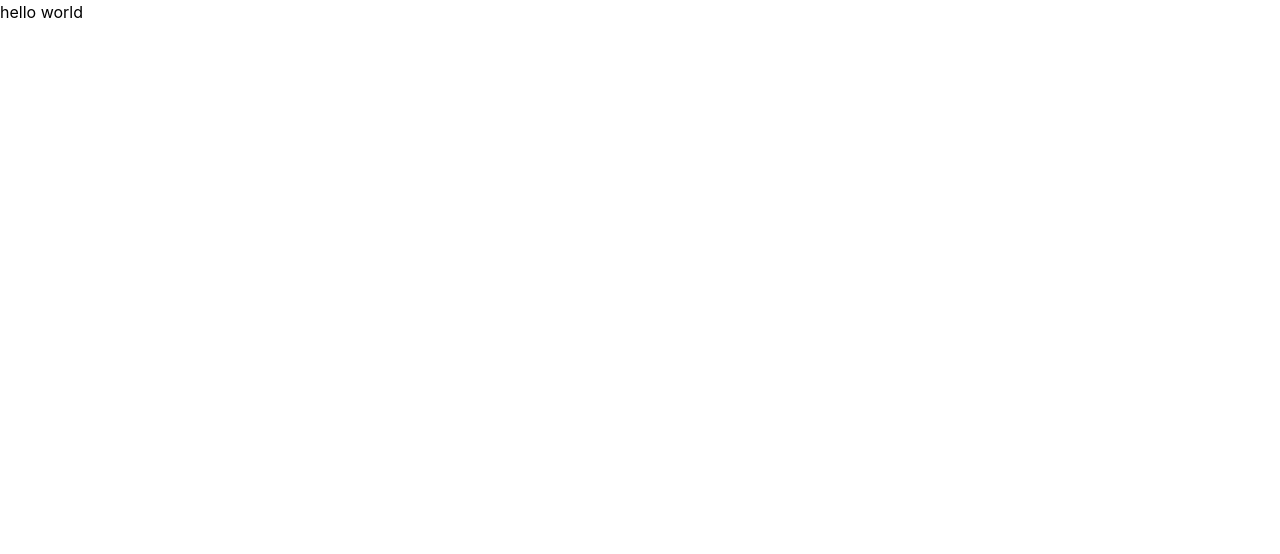
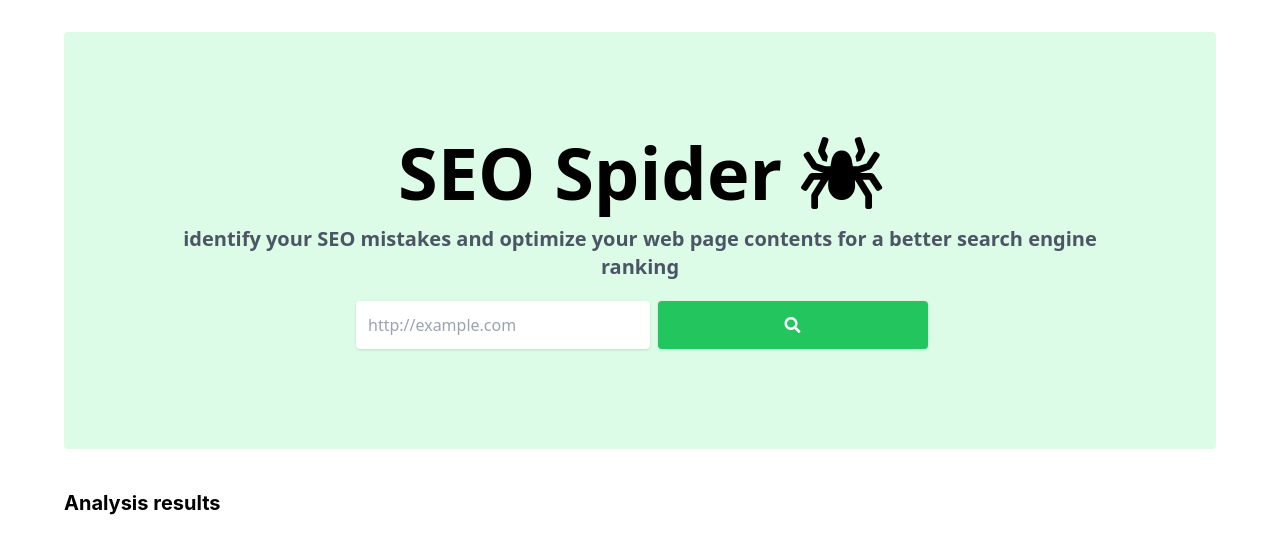
Before and after one commit to MohamedAwde/seo-spider-react-app, a React (Create React App) app: page / in a window 1280 px wide. Shown: the top 554 px of the page. Built offline with nearby package versions, Linux system fonts and the light colour scheme.

Commit message:
adding the app's ui

```diff
--- a/src/App.js
+++ b/src/App.js
@@ -1,5 +1,78 @@
+import { useState } from "react";
+import AnalyzeResult from "./components/AnalyzeResult";
+import LoadingSpinner from "./components/LoadingSpinner";
+import axios from "axios";
+
 function App() {
-  return <h1>hello world</h1>;
+  const [loading, setLoading] = useState(false);
+  const [data, setData] = useState([]);
+
+  const handleSubmit = (event) => {
+    event.preventDefault();
+    setLoading(true);
+    const url = event.target.website_url.value;
+    axios
+      .post("http://localhost:8080/", { url })
+      .then(({ data }) => {
+        setData(data);
+        setLoading(false);
+      })
+      .catch((error) => {
+        setLoading(false);
+        console.log(error);
+      });
+  };
+
+  return (
+    <div className="container px-4 md:px-0 max-w-6xl mx-auto">
+      <div className="container font-sans bg-green-100 rounded mt-8 p-4 md:p-24 text-center">
+        <h2 className="font-bold break-normal text-5xl my-2 md:text-7xl md:mb-4">
+          SEO Spider <span className="fa fa-spider" />
+        </h2>
+        <h3 className="font-bold text-gray-600 text-base md:text-xl">
+          identify your SEO mistakes and optimize your web page contents for a
+          better search engine ranking
+        </h3>
+        <div className="w-full text-center pt-4">
+          <form onSubmit={handleSubmit}>
+            <div className="max-w-xl mx-auto p-1 pr-0 flex flex-wrap items-center">
+              <input
+                name="website_url"
+                disabled={loading}
+                type="url"
+                required
+                placeholder="http://example.com"
+                className="flex-1 appearance-none rounded shadow p-3 text-gray-600 mr-2 focus:outline-none"
+              />
+              <button
+                disabled={loading}
+                type="submit"
+                className="flex-1 md:mt-0 block md:inline-block appearance-none bg-green-500 text-white text-base font-semibold tracking-wider uppercase py-3 rounded shadow hover:bg-green-400"
+              >
+                <span className="fa fa-search" />
+              </button>
+            </div>
+          </form>
+        </div>
+      </div>
+      {!loading ? (
+        <h3 className="py-10 text-xl pb-5 font-bold">Analysis results</h3>
+      ) : null}
+      {loading ? (
+        <LoadingSpinner />
+      ) : (
+        <div className="space-y-3 mb-10">
+          {data ? (
+            data.map((result, index) => (
+              <AnalyzeResult key={index} result={result} />
+            ))
+          ) : (
+            <>error</>
+          )}
+        </div>
+      )}
+    </div>
+  );
 }
 
 export default App;
--- /dev/null
+++ b/src/components/AnalyzeResult.tsx
@@ -0,0 +1,69 @@
+import React from "react";
+
+interface Props {
+  result: {
+    rating: string;
+    header: string;
+    description: string;
+  };
+}
+
+const AnalyzeResult: React.FC<Props> = ({ result }) => {
+  const { description, header, rating } = result;
+
+  let theme = "red";
+
+  if (rating === "bad") {
+    theme = "red";
+  } else if (rating === "good") {
+    theme = "blue";
+  } else {
+    theme = "green";
+  }
+
+  return (
+    <div className={`bg-${theme}-100 p-5 w-full`}>
+      <div className="flex space-x-3">
+        {rating === "bad" ? (
+          <svg
+            xmlns="http://www.w3.org/2000/svg"
+            viewBox="0 0 24 24"
+            className="flex-none fill-current text-red-500 h-4 w-4"
+          >
+            <path d="M12 0c-6.627 0-12 5.373-12 12s5.373 12 12 12 12-5.373 12-12-5.373-12-12-12zm4.597 17.954l-4.591-4.55-4.555 4.596-1.405-1.405 4.547-4.592-4.593-4.552 1.405-1.405 4.588 4.543 4.545-4.589 1.416 1.403-4.546 4.587 4.592 4.548-1.403 1.416z"></path>
+          </svg>
+        ) : rating === "good" ? (
+          <svg
+            xmlns="http://www.w3.org/2000/svg"
+            viewBox="0 0 24 24"
+            className={`flex-none fill-current text-${theme}-500 h-4 w-4`}
+          >
+            <path d="M12 0c-6.627 0-12 5.373-12 12s5.373 12 12 12 12-5.373 12-12-5.373-12-12-12zm-.001 5.75c.69 0 1.251.56 1.251 1.25s-.561 1.25-1.251 1.25-1.249-.56-1.249-1.25.559-1.25 1.249-1.25zm2.001 12.25h-4v-1c.484-.179 1-.201 1-.735v-4.467c0-.534-.516-.618-1-.797v-1h3v6.265c0 .535.517.558 1 .735v.999z"></path>
+          </svg>
+        ) : (
+          <>
+            <svg
+              xmlns="http://www.w3.org/2000/svg"
+              viewBox="0 0 24 24"
+              className={`flex-none fill-current text-${theme}-500 h-4 w-4`}
+            >
+              <path d="M12 0c-6.627 0-12 5.373-12 12s5.373 12 12 12 12-5.373 12-12-5.373-12-12-12zm-1.25 16.518l-4.5-4.319 1.396-1.435 3.078 2.937 6.105-6.218 1.421 1.409-7.5 7.626z"></path>
+            </svg>
+          </>
+        )}
+        <div className="leading-tight flex flex-col space-y-2">
+          <div className={`text-lg font-medium text-${theme}-700`}>
+            {header}
+          </div>
+          <div
+            className={`flex-1 leading-snug text-sm text-${theme}-600 md:max-w-[70%] text-justify`}
+          >
+            {description}
+          </div>
+        </div>
+      </div>
+    </div>
+  );
+};
+
+export default AnalyzeResult;
--- /dev/null
+++ b/src/components/LoadingSpinner.tsx
@@ -0,0 +1,14 @@
+import React from "react";
+
+const LoadingSpinner = () => {
+  return (
+    <div className=" my-4">
+      <div className=" flex justify-center items-center my-2">
+        <div className="animate-spin rounded-full h-32 w-32 border-b-2 border-gray-900"></div>
+      </div>
+      <h4 className="text-center">Analyzing your website</h4>
+    </div>
+  );
+};
+
+export default LoadingSpinner;
```
